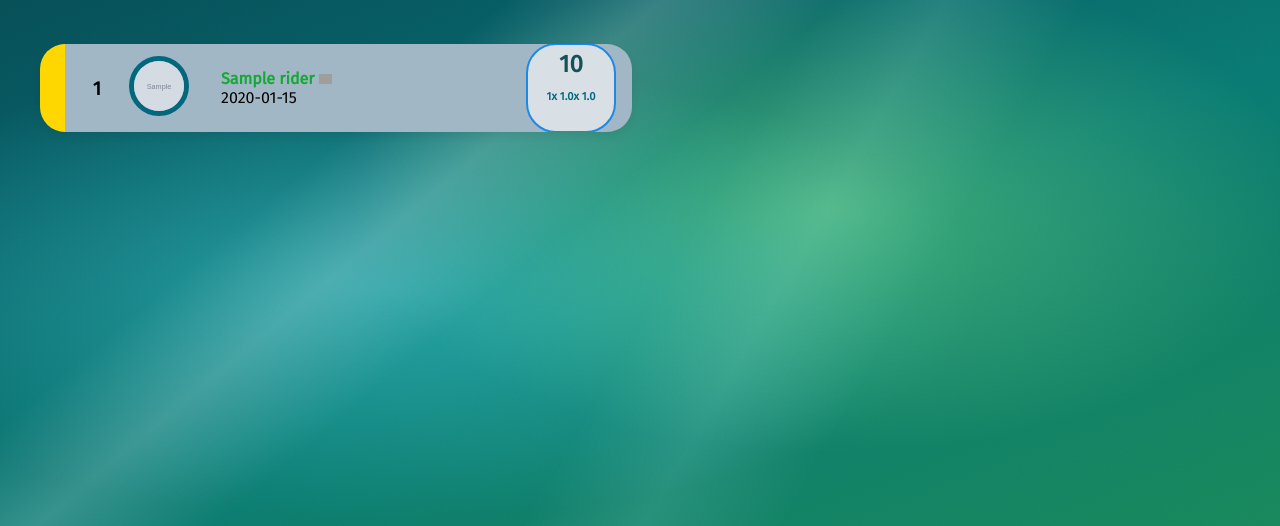
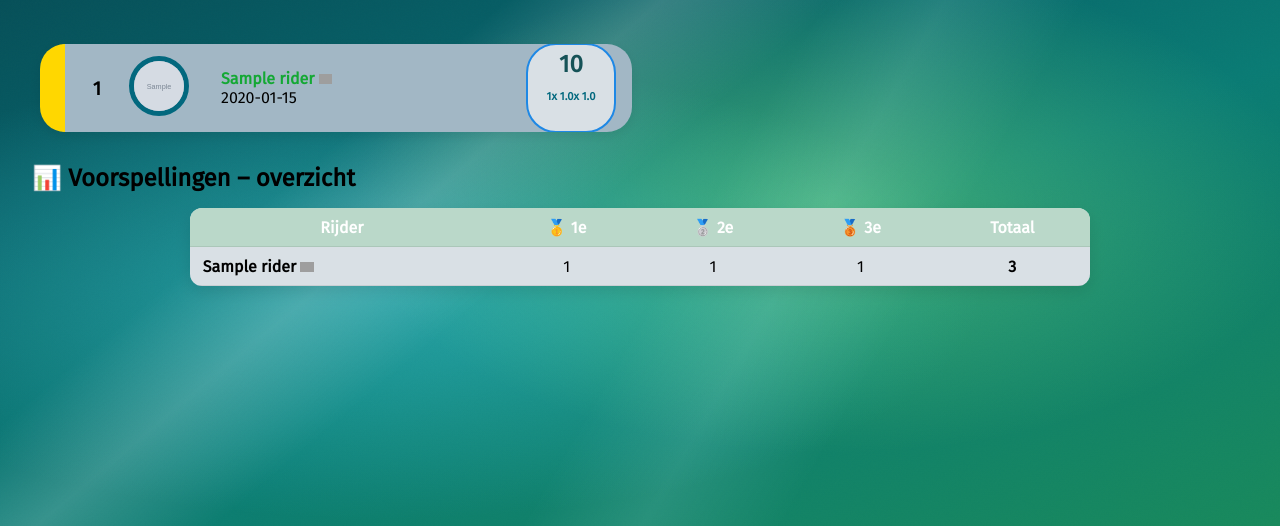
Before and after one commit to VeerkampAidEnvironment/schaatsrito, a Flask app: page /events/1 in a window 1280 px wide. Shown: the part 231-757 px from the top of the page. Run offline with Flask 3, Linux system fonts and the light colour scheme; a user stored in the database is signed in; tables that the repository leaves empty hold one stand-in row (values such as "Sample post"); grey boxes marked "Sample" are stand-in pictures; grey boxes are pictures that could not be loaded.

Commit message:
include prediction overview

```diff
--- a/app/routes/events/detail.py
+++ b/app/routes/events/detail.py
@@ -4,6 +4,7 @@ from app.models import Event, Prediction, Rider, EventStartlistProvisional
 from app import db
 from . import events_bp
 from datetime import datetime, timedelta
+from collections import defaultdict
 
 
 @events_bp.route("/events/<int:event_id>", methods=["GET", "POST"])
@@ -119,6 +120,42 @@ def event_detail(event_id):
                 # total score
                 "score": prediction.score
             }
+            # --- Prediction overview aggregation ---
+            predictions = Prediction.query.filter_by(event_id=event.id).all()
+
+            overview = defaultdict(lambda: {
+                "rider": None,
+                "pos1": 0,
+                "pos2": 0,
+                "pos3": 0,
+                "total": 0
+            })
+
+            for p in predictions:
+                for pos, rider_id in enumerate(
+                        [p.rider_1_id, p.rider_2_id, p.rider_3_id], start=1
+                ):
+                    if not rider_id:
+                        continue
+
+                    rider = Rider.query.get(rider_id)
+                    entry = overview[rider_id]
+                    entry["rider"] = rider
+
+                    if pos == 1:
+                        entry["pos1"] += 1
+                    elif pos == 2:
+                        entry["pos2"] += 1
+                    elif pos == 3:
+                        entry["pos3"] += 1
+
+                    entry["total"] += 1
+
+            prediction_overview = sorted(
+                overview.values(),
+                key=lambda x: x["total"],
+                reverse=True
+            )
 
         return render_template(
             "events/detail.html",
@@ -127,5 +164,7 @@ def event_detail(event_id):
             user_rider_ids=user_rider_ids,
             prediction=prediction_data,
             future=False,
-            results_loaded=results_loaded
+            results_loaded=results_loaded,
+            prediction_overview=prediction_overview
+
         )
--- a/app/templates/events/detail.html
+++ b/app/templates/events/detail.html
@@ -204,6 +204,36 @@
   </div>
   {% endfor %}
 </div>
+{% if prediction_overview %}
+<h2 style="margin-top:2rem;">📊 Voorspellingen – overzicht</h2>
+
+<table class="prediction-overview">
+  <thead>
+    <tr>
+      <th>Rijder</th>
+      <th>🥇 1e</th>
+      <th>🥈 2e</th>
+      <th>🥉 3e</th>
+      <th>Totaal</th>
+    </tr>
+  </thead>
+  <tbody>
+    {% for row in prediction_overview %}
+    <tr>
+      <td>
+        {{ row.rider.name }}
+        <img src="https://live.isuresults.eu/assets/images/flags/{{ row.rider.country }}.svg" height="10px">
+      </td>
+      <td>{{ row.pos1 }}</td>
+      <td>{{ row.pos2 }}</td>
+      <td>{{ row.pos3 }}</td>
+      <td><strong>{{ row.total }}</strong></td>
+    </tr>
+    {% endfor %}
+  </tbody>
+</table>
+{% endif %}
+
 {% endif %}
 
 
@@ -959,6 +989,38 @@ h2.event-status.provisional {
     margin-top: 0.5rem;
 }
 
+.prediction-overview {
+  width: 100%;
+  max-width: 900px;
+  margin: 1rem auto 3rem;
+  border-collapse: collapse;
+  background: var(--alabaster-grey);
+  border-radius: 12px;
+  overflow: hidden;
+  box-shadow: 0 6px 16px rgba(0,0,0,0.1);
+}
+
+.prediction-overview th,
+.prediction-overview td {
+  padding: 0.6rem 0.8rem;
+  text-align: center;
+  border-bottom: 1px solid rgba(0,0,0,0.08);
+}
+
+.prediction-overview th {
+  background: var(--color-2);
+  color: white;
+  font-weight: 700;
+}
+
+.prediction-overview tbody tr:hover {
+  background: var(--powder-blue);
+}
+
+.prediction-overview td:first-child {
+  text-align: left;
+  font-weight: 600;
+}
 
 </style>
 
```
